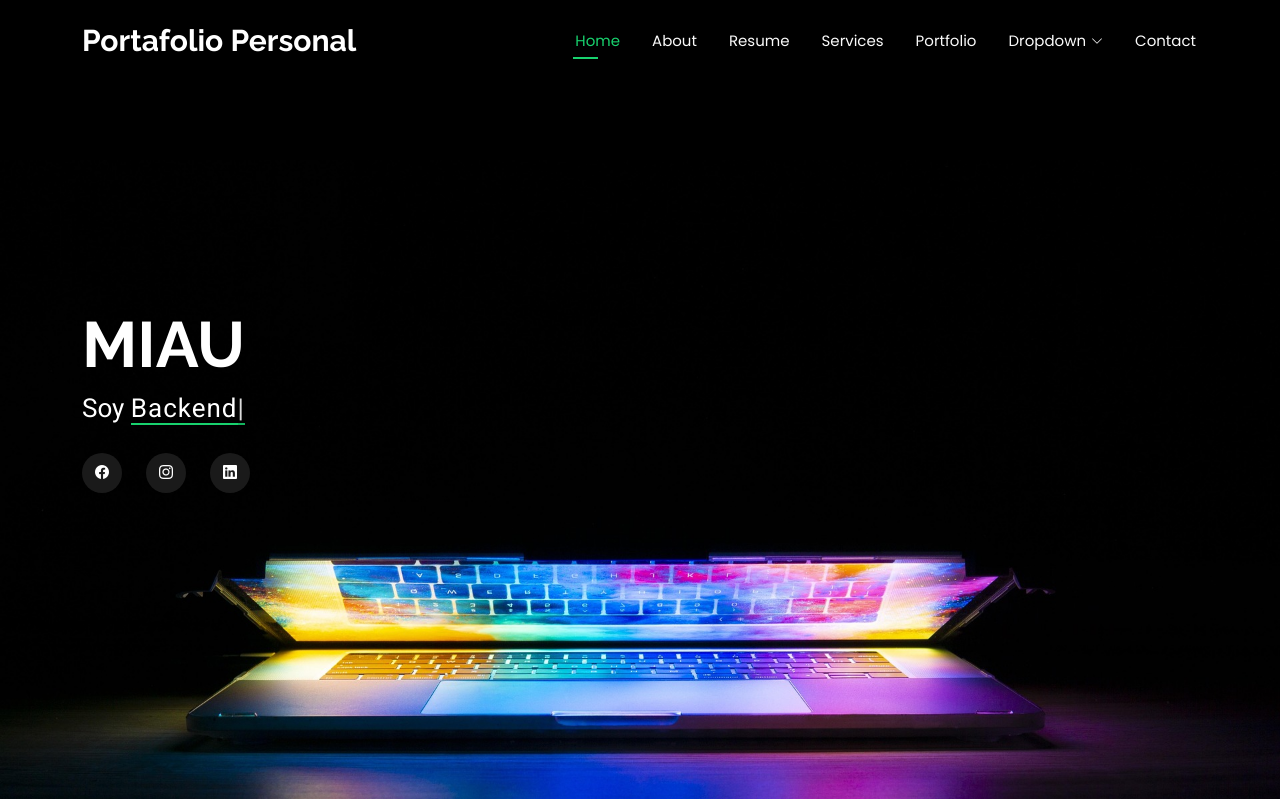
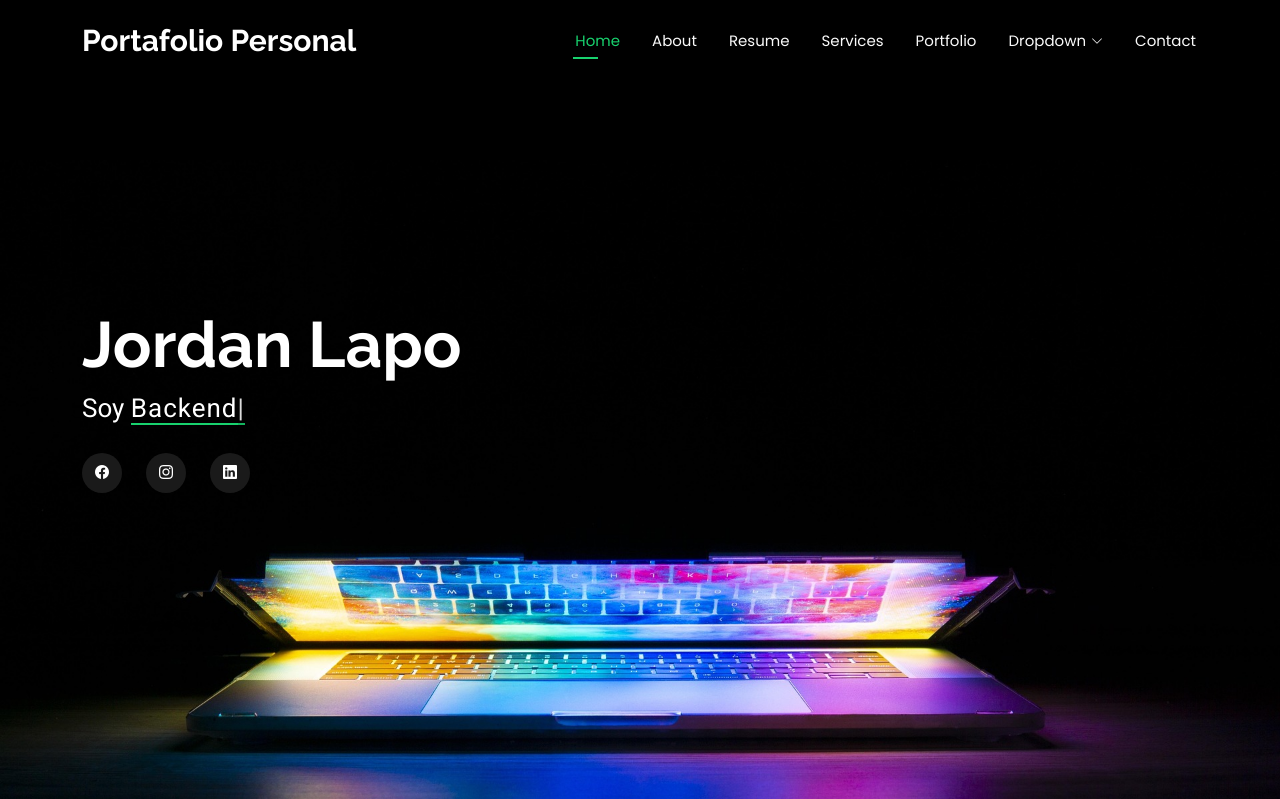
Before and after one commit to Jordan-dito/mi-portafolio, a PHP site: page / in a window 1280 px wide. Shown: the top 799 px of the page. Run offline with PHP 8.4, Linux system fonts and the light colour scheme.

Commit message:
Actualizo index.php y otros archivos

```diff
--- a/index.php
+++ b/index.php
@@ -53,7 +53,7 @@
       <img src="assets/img/hero-bg.jpg" alt="" data-aos="fade-in">
 
       <div class="container" data-aos="zoom-out" data-aos-delay="100">
-        <h2>MIAU </h2>
+        <h2>Jordan Lapo </h2>
       <p>Soy <span class="typed" data-typed-items="Frontend, Backend, Mobile Development, Prompt Engineer"></span><span class="typed-cursor typed-cursor--blink"></span></p>
 <span class="typed-cursor typed-cursor--blink"></span></p>
         <div class="social-links">
```
